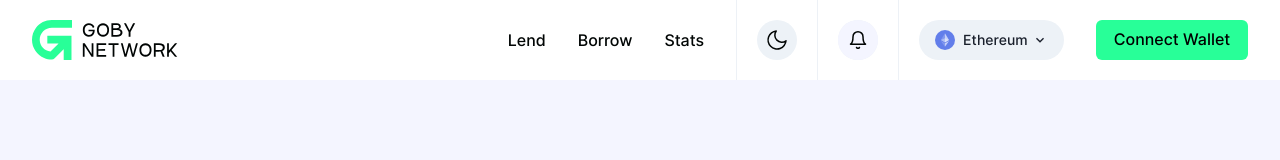
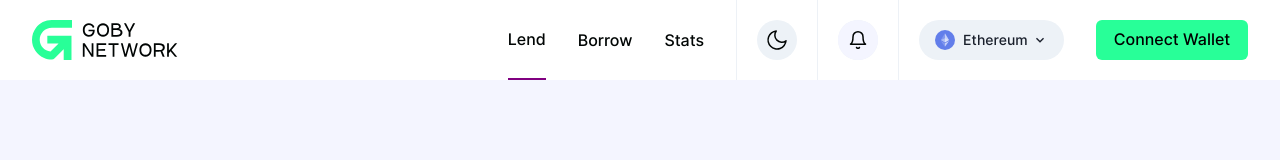
Before and after one commit to paurock/goby, a Next.js app: page /lend/loan in a window 1280 px wide. Shown: the top 160 px of the page. Built offline with nearby package versions, Linux system fonts and the light colour scheme.

Commit message:
TileHover: add opensea icon top margin, header menu underline

```diff
--- a/src/app/Header.tsx
+++ b/src/app/Header.tsx
@@ -17,9 +17,16 @@ import { GreenBtn } from 'components/common/Buttons/GreenBtn';
 import { motion } from 'framer-motion';
 
 import Link from 'next/link';
+import { NextRouter, useRouter } from 'next/router';
 import React, { useState } from 'react';
 
 import { links, useAssets, VFlex, DropdownMenu } from 'shared';
+
+const menuItemStyle = {
+  height: '80px',
+  display: 'flex',
+  alignItems: 'center',
+};
 
 export const Header: React.FC = () => {
   const {
@@ -56,6 +63,23 @@ export const Header: React.FC = () => {
   const changeCurrency = (): void => {
     setShowCurrencyPopup(!showCurrencyPopup);
   };
+  const router: NextRouter = useRouter();
+
+  const showBottomBorder = (): object => ({
+    borderBottom: `2px solid ${color}`,
+  });
+
+  //get url pathname
+  const pathName = (): string =>
+    router.pathname.replace(/\s+/g, '').toLowerCase();
+  //get links names
+  const linkName = (itemName: string): string =>
+    `/${itemName}`.replace(/\s+/g, '').toLowerCase();
+  //compare link name and pathname if equal set isActive true
+  const isActiveLink = (tabName: string): boolean => {
+    return '/' + pathName().split('/').slice(1, 2) === linkName(tabName);
+  };
+
   return (
     <Container maxW="1600px" px={['16px', '16px', '20px', '32px']}>
       <Flex minH="80px">
@@ -79,15 +103,12 @@ export const Header: React.FC = () => {
             {links.map((link) => (
               <Flex
                 key={link.href}
-                _hover={{
-                  textDecor: 'none',
-                  borderBottom: `2px solid ${color}`,
-                }}
-                sx={{
-                  height: '80px',
-                  display: 'flex',
-                  alignItems: 'center',
-                }}
+                sx={
+                  isActiveLink(link.name) && {
+                    ...menuItemStyle,
+                    borderBottom: `2px solid ${color}`,
+                  }
+                }
               >
                 <Link href={link.href}>{link.name}</Link>
               </Flex>
--- a/src/components/sections/TitleSection/TabsMenu.tsx
+++ b/src/components/sections/TitleSection/TabsMenu.tsx
@@ -77,7 +77,7 @@ export const TabsMenu = ({ text, pageName }: TabsCompType): JSX.Element => {
                 borderBottom: `2px solid ${color}`,
               }
             }
-            whileHover={showBottomBorder()}
+            whilehover={showBottomBorder()}
             onMouseEnter={() => setIsHover(i)}
             onMouseLeave={() => setIsHover(-1)}
           >
--- a/src/components/sections/content/Tiles/TileHover.tsx
+++ b/src/components/sections/content/Tiles/TileHover.tsx
@@ -29,6 +29,7 @@ export default function TileHover(): JSX.Element {
         alignItems="flex-start"
         justifyContent="flex-end"
         mx="12px"
+        pt="12px"
       >
         <OpenSeaAndListed bgColors={bgColors} />
         <Box h="full"></Box>
```
